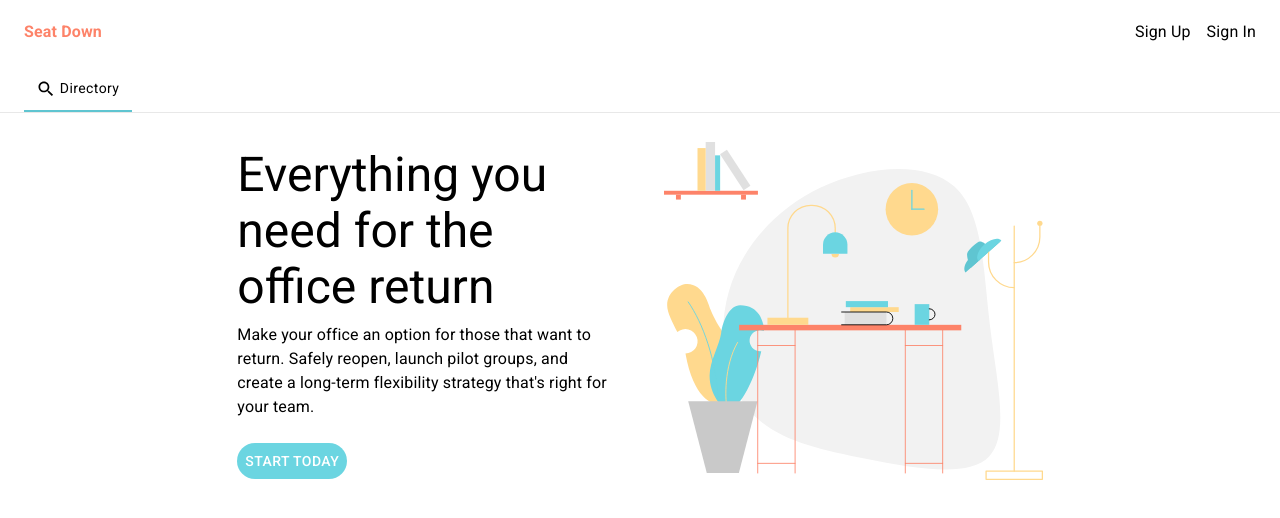
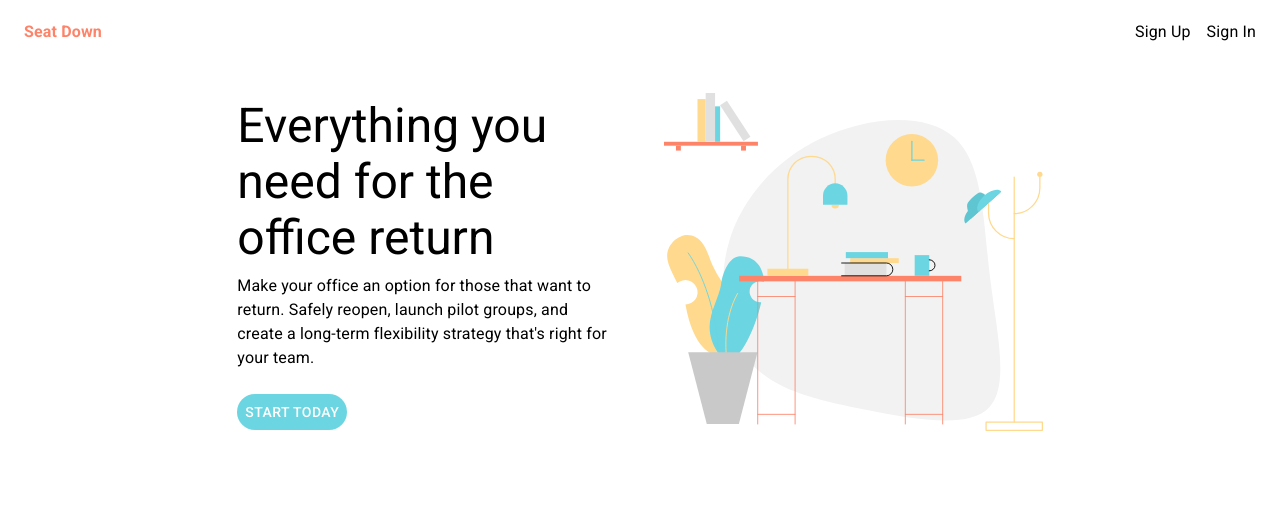
Before and after one commit to berjonbatistiana/seat-down, a React (Create React App) app in the folder client/: page / in a window 1280 px wide. Shown: the top 518 px of the page. Built offline with nearby package versions, Linux system fonts and the light colour scheme.

Commit message:
hide routes for now, show when sign in feature is added

```diff
--- a/client/src/App.js
+++ b/client/src/App.js
@@ -21,11 +21,11 @@ const App = () => {
     <ThemeProvider theme={theme}>
       <Router>
         <Navbar />
-        <UserNavbar/>
+        {/*only show this when signed in <UserNavbar/>*/}
         <Route exact path="/" component={About} />
         <Route path="/signin" component={SignIn} />
         <Route path="/signup" component={SignUp} />
-        <Route path="/directory" component={Directory} />
+        {/* only show this when signed in <Route path="/directory" component={Directory} />*/}
       </Router>
     </ThemeProvider>
   );
```
